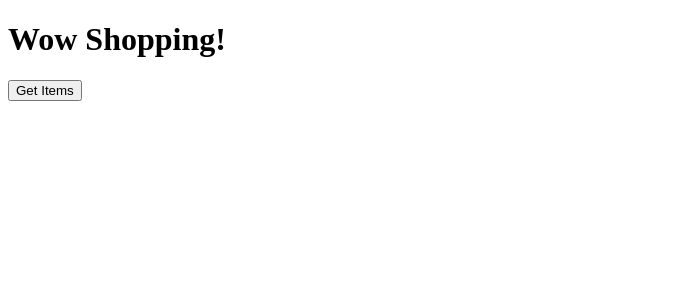
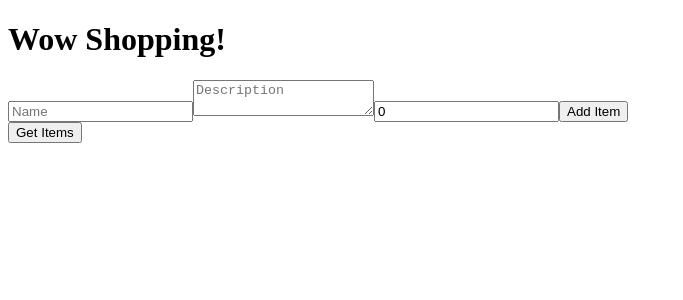
Before and after one commit to samanthadotdesign/react-ecom-bootcamp, a React app: page / in a window 1280 px wide. Shown: the top 300 px of the page, without its empty margins (0-683 px from the left). Built offline with nearby package versions, Linux system fonts and the light colour scheme; the HTML template or start-up script is replaced by a standard one.

Commit message:
base exercise creating the items on the screen

```diff
--- a/config/config.js
+++ b/config/config.js
@@ -1,6 +1,6 @@
 module.exports = {
   development: {
-    username: 'kai',
+    username: 'samanthalee',
     password: null,
     database: 'react_ecom_development',
     host: '127.0.0.1',
--- a/package.json
+++ b/package.json
@@ -4,7 +4,9 @@
   "description": "",
   "main": ".eslintrc.js",
   "scripts": {
-    "test": "echo \"Error: no test specified\" && exit 1"
+    "build": "webpack --config webpack_conf/webpack.prod.js",
+    "start": "node index.mjs",
+    "watch": "nodemon index.mjs"
   },
   "repository": {
     "type": "git",
--- a/routes.mjs
+++ b/routes.mjs
@@ -11,4 +11,6 @@ export default function routes(app) {
   app.get('/home', (request, response) => {
     response.sendFile(resolve('dist', 'main.html'));
   });
+
+  app.post('/update', ItemsController.add);
 }
--- a/src/App.jsx
+++ b/src/App.jsx
@@ -4,6 +4,7 @@ import axios from 'axios';
 import Cart from './components/Cart.jsx';
 import Items from './components/Items.jsx';
 import ItemDetail from './components/ItemDetail.jsx';
+import Form from './components/Form.jsx';
 
 export default function App() {
   const [items, setItems] = useState([]);
@@ -22,6 +23,7 @@ export default function App() {
   const getItems = () => {
     axios.get('/items').then((result) => {
       console.log(result);
+      // This retrieves the items from database to set as the UI
       setItems(result.data.items);
     });
   };
@@ -32,7 +34,10 @@ export default function App() {
     <div className="container">
       <div className="row">
         <h1 className="page-title">Wow Shopping!</h1>
+        {/* 4. We send the prop items & the function to our Form because all the items are in the parent component */}
+        <Form items={items} setItems={setItems} />
         <Items items={items} setItemDetail={setItemDetail} />
+        {/* Only display the buttons when there are no buttons on the screen (items.length === 0) */}
         {items.length === 0 && (
           <button type="button" onClick={getItems}>
             Get Items
--- /dev/null
+++ b/src/components/Form.jsx
@@ -0,0 +1,49 @@
+import React, { useState } from 'react';
+import axios from 'axios';
+
+// items that we pass into Form as an arg is a list
+// props by default inside the component arg is an object
+// that's why we destructure { items, setItems } so we can use it as just items
+export default function Form({ items, setItems }) {
+  // 2.0 Create states
+  const [nameInput, setNameInput] = useState('');
+  const [descriptionInput, setDescriptionInput] = useState('');
+  const [priceInput, setPriceInput] = useState(0);
+
+  // 2.1 Create event handlers
+  const handleName = (e) => {
+    // This changes the var nameInput to whatever user passes in
+    setNameInput(e.target.value);
+  };
+
+  const handleDescription = (e) => {
+    setDescriptionInput(e.target.value);
+  };
+
+  const handlePrice = (e) => {
+    setPriceInput(e.target.value);
+  };
+
+  // 3. We added a new app.post route and initItemsController
+  const handleSubmit = () => {
+    // Updates the database
+    axios.post('/update', { nameInput, descriptionInput, priceInput }).then(
+      // Update the state of items so that new item shows up
+      // 5. Result holds the value of the new item that is added to database
+      (result) => {
+        // 6. Ensures that we get the most updated version of items in the UI
+        setItems([...items, result.data]);
+      },
+    );
+  };
+
+  return (
+    // 1. Create frontend form
+    <div>
+      <input placeholder="Name" type="text" value={nameInput} onChange={handleName} />
+      <textarea placeholder="Description" type="text" value={descriptionInput} onChange={handleDescription} />
+      <input placeholder="Price" type="number" value={priceInput} onChange={handlePrice} />
+      <button type="submit" onClick={handleSubmit}>Add Item</button>
+    </div>
+  );
+}
```
Also changed, not shown: controllers/items.mjs (+17 -1 lines).
